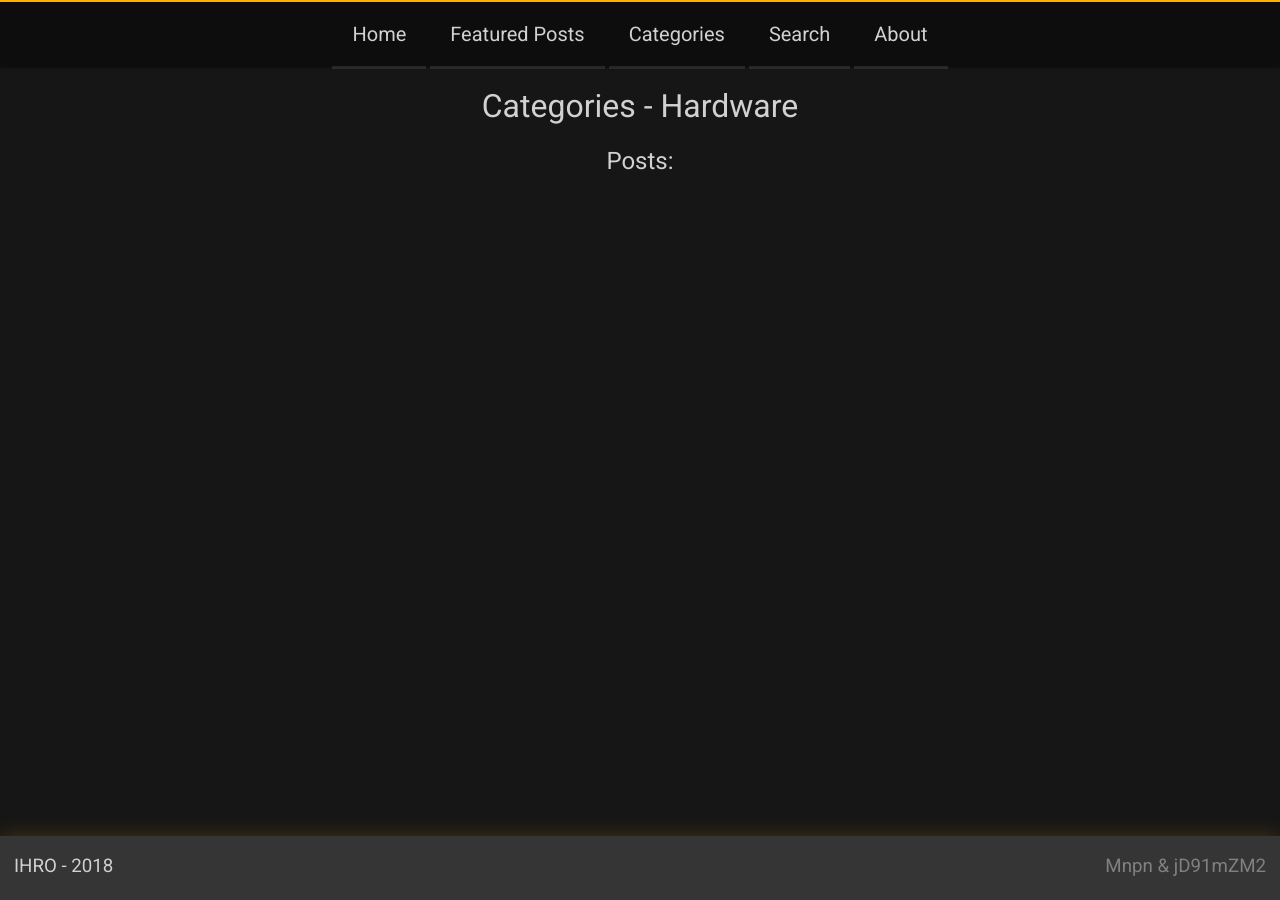
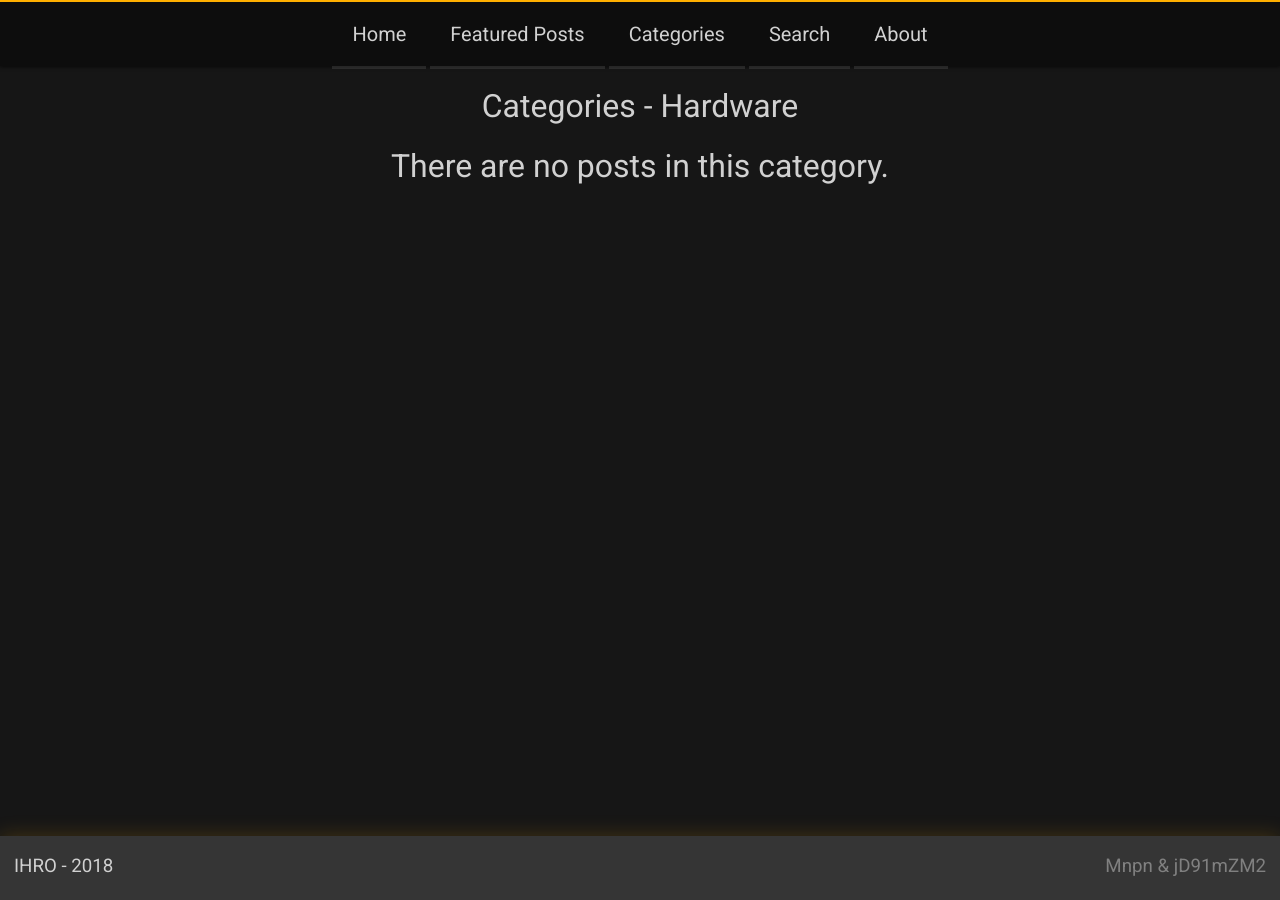
Before and after one commit to jaka2015/I-Hate-Restrictions-Online, a Jekyll site: the page built from categories/hardware.html, in a window 1280 px wide. Built offline with Jekyll 4.4.1, drawn with Linux system fonts in a browser that asks for light colours.

Commit message:
Fixed no posts text

```diff
--- a/categories/hardware.html
+++ b/categories/hardware.html
@@ -3,6 +3,7 @@ layout: default
 ---
 <h1>Categories - Hardware</h1>
 {%- if site.posts.size > 0 -%}
+{%- if site.categories.hardware.size > 0 -%}
 	<h2>Posts:</h2>
 		{% for post in site.categories.hardware %}
 			{%- assign date_format = "%b %-d, %Y" -%}
@@ -13,3 +14,4 @@ layout: default
 {%- else -%}
 	<h1>There are no posts in this category.</h1>
 {%- endif -%}
+{%- endif -%}
--- a/categories/software.html
+++ b/categories/software.html
@@ -3,6 +3,7 @@ layout: default
 ---
 <h1>Categories - Software</h1>
 {%- if site.posts.size > 0 -%}
+{%- if site.categories.software.size > 0 -%}
 	<h2>Posts:</h2>
 		{% for post in site.categories.software %}
 			{%- assign date_format = "%b %-d, %Y" -%}
@@ -13,3 +14,4 @@ layout: default
 {%- else -%}
 	<h1>There are no posts in this category.</h1>
 {%- endif -%}
+{%- endif -%}
```
